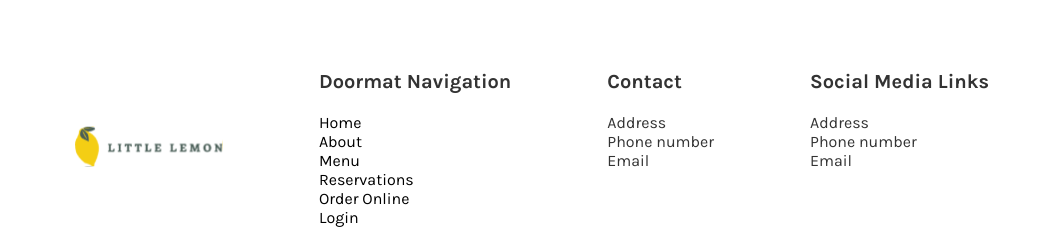
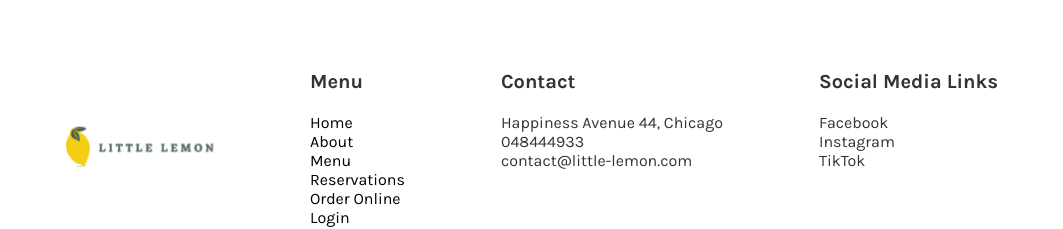
Before and after one commit to GertSchuurmans/little-lemon, a React (Create React App) app: page / in a window 1280 px wide. Shown: the part 2058-2287 px from the top of the page, without its empty margins (108-1171 px from the left). Built offline with nearby package versions, Linux system fonts and the light colour scheme; a web font is replaced by a local one.

Commit message:
accessibility and content changes

```diff
--- a/src/components/CallToAction.js
+++ b/src/components/CallToAction.js
@@ -11,7 +11,7 @@ function CallToAction() {
                     <p>
                         We are a family owned Mediterranean restaurant, focused on traditional recipes served with a modern twist.
                     </p>
-                    <Link to="/booking"><button>Reserve a table</button></Link>
+                    <Link aria-label="Reservations" to="/booking"><button>Reserve a table</button></Link>
                 </div>
                 <img src={restaurantFood} alt="Food being presented"/>
             </div>
--- a/src/components/Footer.js
+++ b/src/components/Footer.js
@@ -7,42 +7,42 @@ function Footer() {
         <footer className="compact">
             <img className="footer-logo" src={logo} alt="footer logo"/>
             <div className="footer-column">
-                <h3>Doormat Navigation</h3>
+                <h3>Menu</h3>
                 <ul className="nav-list">
                     <li>
-                        <Link className="nav-link" to="/">Home</Link>
+                        <Link aria-label="Home" className="nav-link" to="/">Home</Link>
                     </li>
                     <li>
-                        <a className="nav-link" href="/about">About</a>
+                        <a aria-label="About" className="nav-link" href="/about">About</a>
                     </li>
                     <li>
-                        <a className="nav-link" href="/menu">Menu</a>
+                        <a aria-label="Menu" className="nav-link" href="/menu">Menu</a>
                     </li>
                     <li>
-                        <Link className="nav-link" to="/booking">Reservations</Link>
+                        <Link aria-label="Reservations" className="nav-link" to="/booking">Reservations</Link>
                     </li>
                     <li>
-                        <a className="nav-link" href="/order-online">Order Online</a>
+                        <a aria-label="Order Online" className="nav-link" href="/order-online">Order Online</a>
                     </li>
                     <li>
-                        <a className="nav-link" href="/login">Login</a>
+                        <a aria-label="Login" className="nav-link" href="/login">Login</a>
                     </li>
                 </ul>
             </div>
             <div className="footer-column">
                 <h3>Contact</h3>
                 <p>
-                    Address<br/>
-                    Phone number<br/>
-                    Email
+                    Happiness Avenue 44, Chicago<br/>
+                    048444933<br/>
+                    contact@little-lemon.com
                 </p>
             </div>
             <div className="footer-column">
                 <h3>Social Media Links</h3>
                 <p>
-                    Address<br/>
-                    Phone number<br/>
-                    Email
+                    Facebook<br/>
+                    Instagram<br/>
+                    TikTok
                 </p>
             </div>
         </footer>
--- a/src/components/Nav.js
+++ b/src/components/Nav.js
@@ -6,22 +6,22 @@ function Nav() {
         <nav>
             <ul className="nav-list">
                 <li>
-                    <Link className="nav-link" to="/">Home</Link>
+                    <Link aria-label="Home" className="nav-link" to="/">Home</Link>
                 </li>
                 <li>
-                    <a className="nav-link" href="/about">About</a>
+                    <a aria-label="About" className="nav-link" href="/about">About</a>
                 </li>
                 <li>
-                    <a className="nav-link" href="/menu">Menu</a>
+                    <a aria-label="Menu" className="nav-link" href="/menu">Menu</a>
                 </li>
                 <li>
-                    <Link className="nav-link" to="/booking">Reservations</Link>
+                    <Link aria-label="Reservations" className="nav-link" to="/booking">Reservations</Link>
                 </li>
                 <li>
-                    <a className="nav-link" href="/order-online">Order Online</a>
+                    <a aria-label="Order Online" className="nav-link" href="/order-online">Order Online</a>
                 </li>
                 <li>
-                    <a className="nav-link" href="/login">Login</a>
+                    <a aria-label="Login" className="nav-link" href="/login">Login</a>
                 </li>
             </ul>
         </nav>
```
